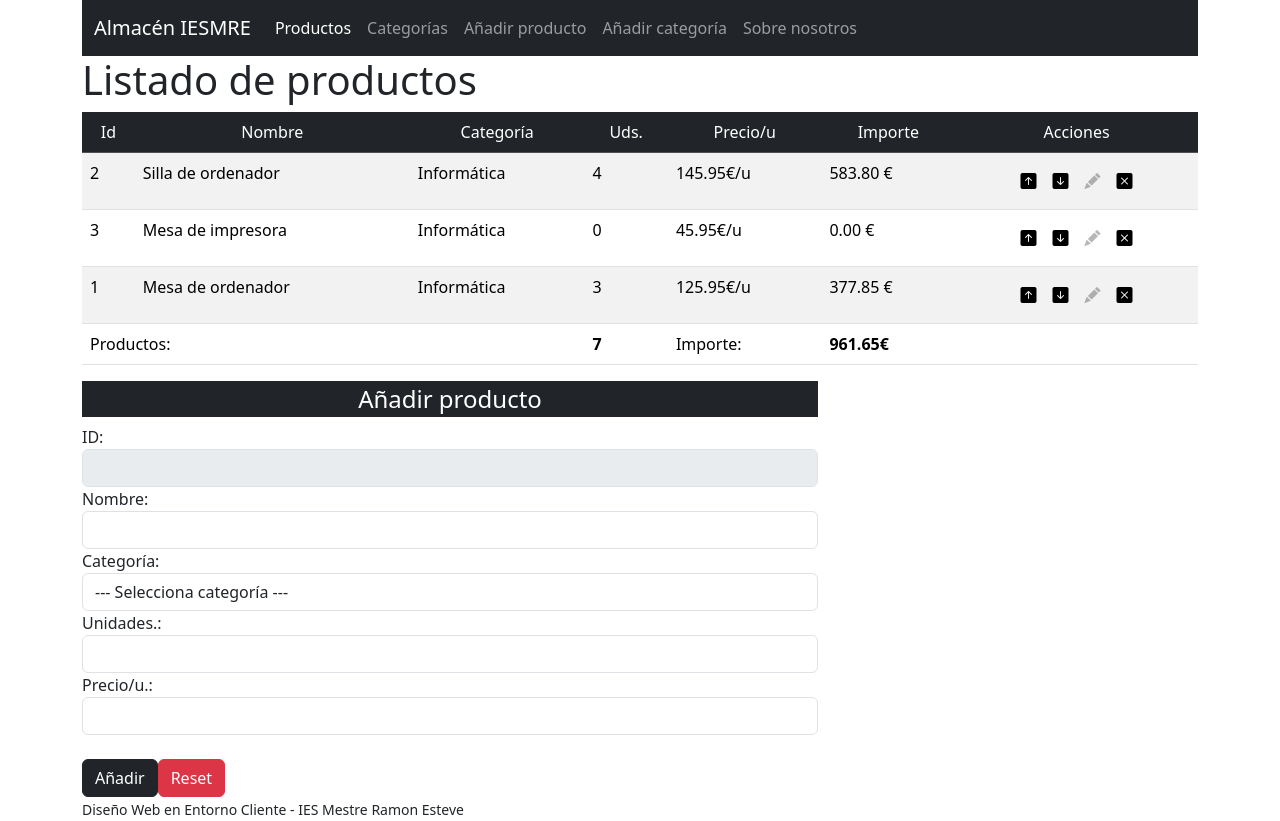
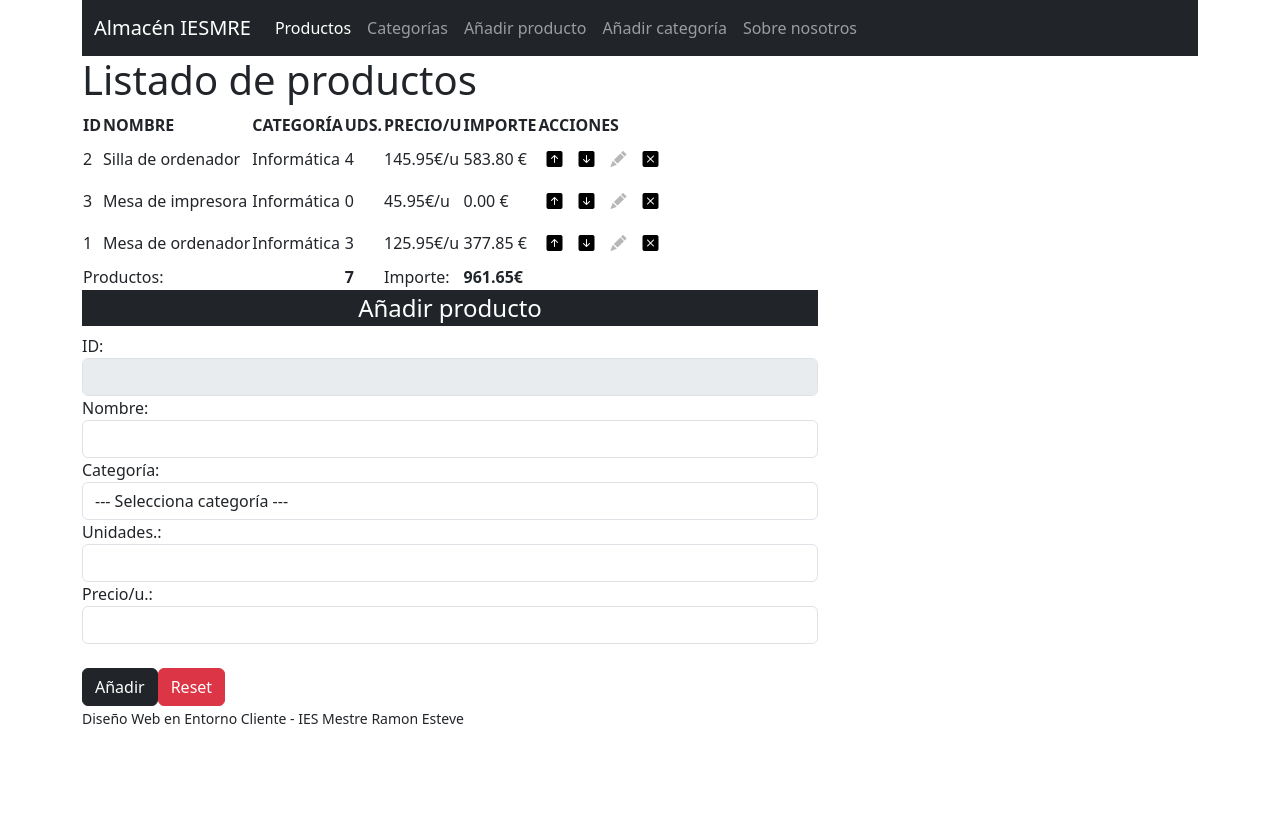
Before and after one commit to notDRKY/vue-final-project-dwc, a Vue app: page / in a window 1280 px wide. After the commit the page ends 800 px from the top, so only its background shows below. Built offline with nearby package versions, Linux system fonts and the light colour scheme.

Commit message:
removed bootstrap classes

```diff
--- a/src/components/ProductsTable.vue
+++ b/src/components/ProductsTable.vue
@@ -1,16 +1,16 @@
 <template>
   <div>
     <h1>Listado de productos</h1>
-    <table v-if="products.length" class="table table-striped">
-      <thead class="table-dark">
+    <table v-if="products.length">
+      <thead>
         <tr>
-          <td class="text-center">Id</td>
-          <td class="text-center">Nombre</td>
-          <td class="text-center">Categoría</td>
-          <td class="text-center">Uds.</td>
-          <td class="text-center">Precio/u</td>
-          <td class="text-center">Importe</td>
-          <td class="text-center">Acciones</td>
+          <td>Id</td>
+          <td>Nombre</td>
+          <td>Categoría</td>
+          <td>Uds.</td>
+          <td>Precio/u</td>
+          <td>Importe</td>
+          <td>Acciones</td>
         </tr>
       </thead>
       <tbody>
@@ -53,3 +53,10 @@ export default {
   }
 }
 </script>
+
+<style>
+  thead {
+    font-weight: bold;
+    text-transform: uppercase;
+  }
+</style>
```
